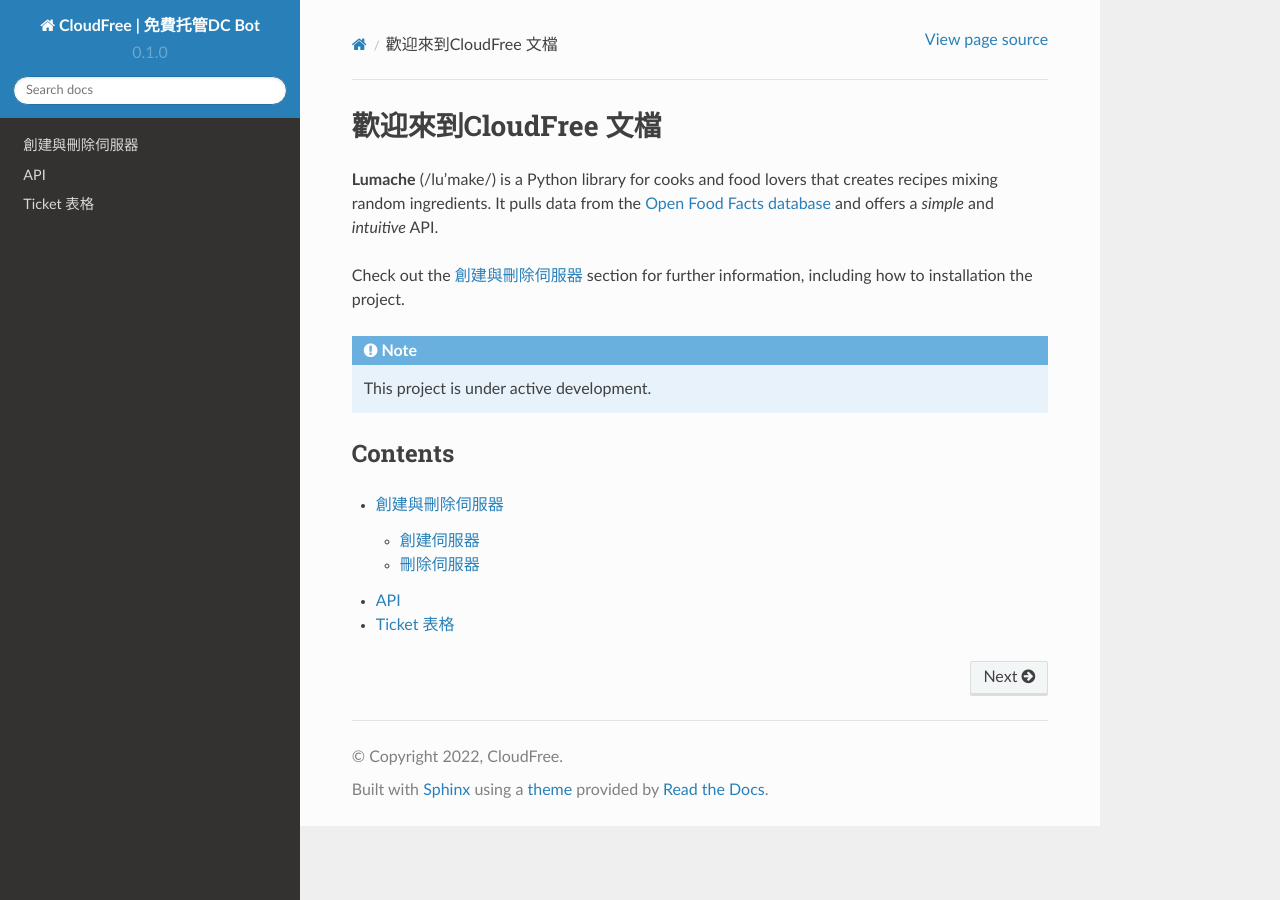
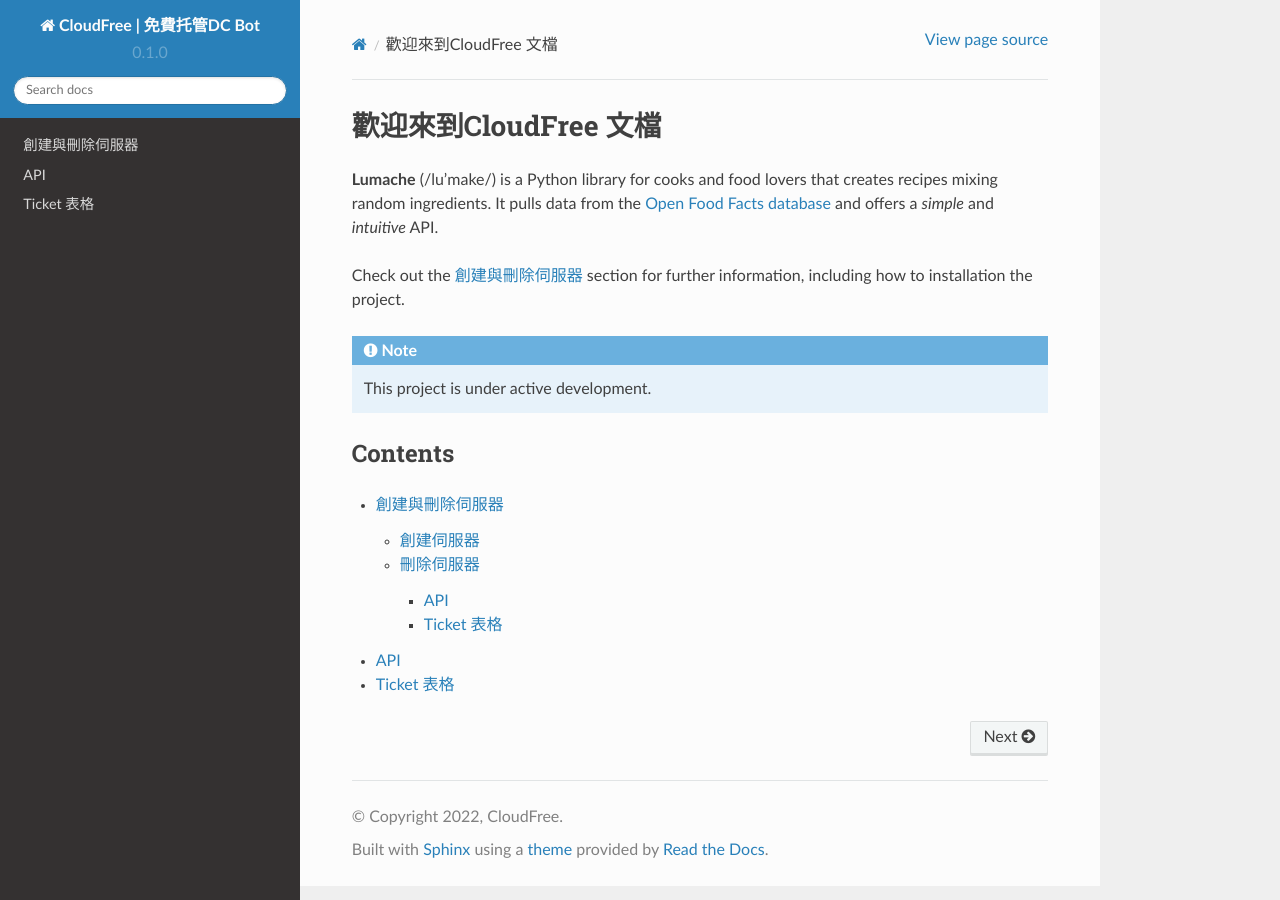
Before and after one commit to alexkong1123/cloudfree-docs, a Sphinx documentation site: the page built from docs/source/index.rst, in a window 1280 px wide. Built offline with Sphinx 7.4.7 and the Read the Docs theme 2.0.0, drawn with Linux system fonts in a browser that asks for light colours; pages that are not in the unit, such as notebooks, are missing from menus.

Commit message:
Update usage.rst

```diff
--- a/docs/source/usage.rst
+++ b/docs/source/usage.rst
@@ -20,3 +20,8 @@
 
 .. image:: ./2FC57437-037B-45D8-8001-52C02499680D.jpeg
   :width: 200px
+
+.. toctree::
+   usage
+   api
+   ticket_form
```
